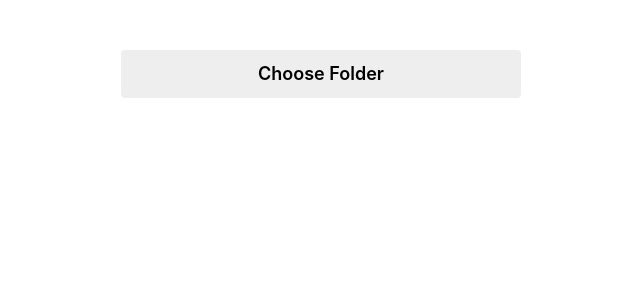
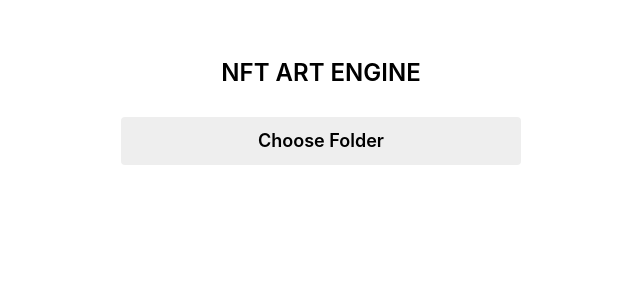
Before and after one commit to ozgrozer/nft-art-engine, a Next.js app: page / in a window 1280 px wide. Shown: the top 300 px of the page, without its empty margins (319-959 px from the left). Built offline with nearby package versions, Linux system fonts and the light colour scheme.

Commit message:
Add page title

```diff
--- a/components/styles/pages/home.module.scss
+++ b/components/styles/pages/home.module.scss
@@ -4,8 +4,19 @@
 @import '@components/styles/designSystem/textareas';
 
 .container {
-  margin: 50px auto;
+  margin: 0 auto;
+  padding: 50px 0 100px 0;
   width: $desktopContainer;
+}
+
+.pageTitle {
+  font-size: 24px;
+  font-weight: 600;
+  text-align: center;
+  text-transform: uppercase;
+}
+.pageContent {
+  margin-top: 30px;
 }
 
 .form {
--- a/pages/index.jsx
+++ b/pages/index.jsx
@@ -131,6 +131,11 @@ export default () => {
       </Head>
 
       <div className={styles.container}>
+        <div className={styles.pageTitle}>
+          NFT Art Engine
+        </div>
+
+        <div className={styles.pageContent}>
           {
             uploadedFiles
               ? (
@@ -152,6 +157,7 @@ export default () => {
                 )
           }
         </div>
+      </div>
     </>
   )
 }
```
Lines whose indentation alone changed are shown as unchanged.
